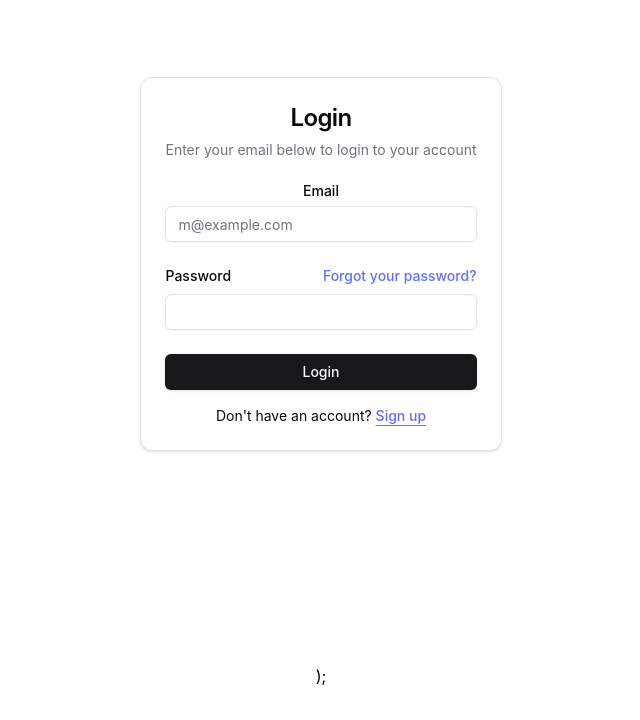
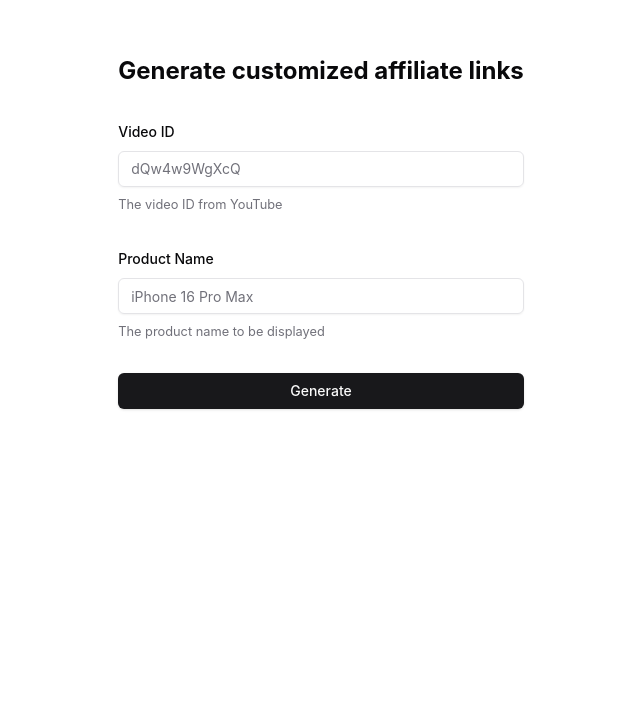
Before and after one commit to Computing-Collective/Flink, a React (Vite) app in the folder frontend/: page /generate in a window 1280 px wide. Before the commit this address led to /. Shown: the part 168-888 px from the top of the page, without its empty margins (319-959 px from the left). After the commit the page ends 800 px from the top, so only its background shows below. Built offline with nearby package versions, Linux system fonts and the light colour scheme.

Commit message:
add loading spinner, change textarea to productname, videoid add videoId parsing

```diff
--- a/frontend/package.json
+++ b/frontend/package.json
@@ -10,6 +10,7 @@
     "preview": "vite preview"
   },
   "dependencies": {
+    "@hookform/resolvers": "^3.10.0",
     "@radix-ui/react-label": "^2.1.1",
     "@radix-ui/react-navigation-menu": "^1.2.3",
     "@radix-ui/react-slot": "^1.1.1",
@@ -18,9 +19,11 @@
     "lucide-react": "^0.473.0",
     "react": "^18.3.1",
     "react-dom": "^18.3.1",
+    "react-hook-form": "^7.54.2",
     "react-router-dom": "^7.1.3",
     "tailwind-merge": "^2.6.0",
-    "tailwindcss-animate": "^1.0.7"
+    "tailwindcss-animate": "^1.0.7",
+    "zod": "^3.24.1"
   },
   "devDependencies": {
     "@eslint/js": "^9.17.0",
--- a/frontend/src/App.tsx
+++ b/frontend/src/App.tsx
@@ -5,7 +5,7 @@ import Generate from "@/pages/Generate";
 import AuthRoute from "@/components/AuthRoute";
 
 function App() {
-  const isAuthenticated = false;
+  const isAuthenticated = true; // TODO add auth
 
   return (
     <>
@@ -23,7 +23,6 @@ function App() {
           />
         </Routes>
       </Router>
-      );
     </>
   );
 }
--- /dev/null
+++ b/frontend/src/components/ui/form.tsx
@@ -0,0 +1,176 @@
+import * as React from "react"
+import * as LabelPrimitive from "@radix-ui/react-label"
+import { Slot } from "@radix-ui/react-slot"
+import {
+  Controller,
+  ControllerProps,
+  FieldPath,
+  FieldValues,
+  FormProvider,
+  useFormContext,
+} from "react-hook-form"
+
+import { cn } from "@/lib/utils"
+import { Label } from "@/components/ui/label"
+
+const Form = FormProvider
+
+type FormFieldContextValue<
+  TFieldValues extends FieldValues = FieldValues,
+  TName extends FieldPath<TFieldValues> = FieldPath<TFieldValues>
+> = {
+  name: TName
+}
+
+const FormFieldContext = React.createContext<FormFieldContextValue>(
+  {} as FormFieldContextValue
+)
+
+const FormField = <
+  TFieldValues extends FieldValues = FieldValues,
+  TName extends FieldPath<TFieldValues> = FieldPath<TFieldValues>
+>({
+  ...props
+}: ControllerProps<TFieldValues, TName>) => {
+  return (
+    <FormFieldContext.Provider value={{ name: props.name }}>
+      <Controller {...props} />
+    </FormFieldContext.Provider>
+  )
+}
+
+const useFormField = () => {
+  const fieldContext = React.useContext(FormFieldContext)
+  const itemContext = React.useContext(FormItemContext)
+  const { getFieldState, formState } = useFormContext()
+
+  const fieldState = getFieldState(fieldContext.name, formState)
+
+  if (!fieldContext) {
+    throw new Error("useFormField should be used within <FormField>")
+  }
+
+  const { id } = itemContext
+
+  return {
+    id,
+    name: fieldContext.name,
+    formItemId: `${id}-form-item`,
+    formDescriptionId: `${id}-form-item-description`,
+    formMessageId: `${id}-form-item-message`,
+    ...fieldState,
+  }
+}
+
+type FormItemContextValue = {
+  id: string
+}
+
+const FormItemContext = React.createContext<FormItemContextValue>(
+  {} as FormItemContextValue
+)
+
+const FormItem = React.forwardRef<
+  HTMLDivElement,
+  React.HTMLAttributes<HTMLDivElement>
+>(({ className, ...props }, ref) => {
+  const id = React.useId()
+
+  return (
+    <FormItemContext.Provider value={{ id }}>
+      <div ref={ref} className={cn("space-y-2", className)} {...props} />
+    </FormItemContext.Provider>
+  )
+})
+FormItem.displayName = "FormItem"
+
+const FormLabel = React.forwardRef<
+  React.ElementRef<typeof LabelPrimitive.Root>,
+  React.ComponentPropsWithoutRef<typeof LabelPrimitive.Root>
+>(({ className, ...props }, ref) => {
+  const { error, formItemId } = useFormField()
+
+  return (
+    <Label
+      ref={ref}
+      className={cn(error && "text-destructive", className)}
+      htmlFor={formItemId}
+      {...props}
+    />
+  )
+})
+FormLabel.displayName = "FormLabel"
+
+const FormControl = React.forwardRef<
+  React.ElementRef<typeof Slot>,
+  React.ComponentPropsWithoutRef<typeof Slot>
+>(({ ...props }, ref) => {
+  const { error, formItemId, formDescriptionId, formMessageId } = useFormField()
+
+  return (
+    <Slot
+      ref={ref}
+      id={formItemId}
+      aria-describedby={
+        !error
+          ? `${formDescriptionId}`
+          : `${formDescriptionId} ${formMessageId}`
+      }
+      aria-invalid={!!error}
+      {...props}
+    />
+  )
+})
+FormControl.displayName = "FormControl"
+
+const FormDescription = React.forwardRef<
+  HTMLParagraphElement,
+  React.HTMLAttributes<HTMLParagraphElement>
+>(({ className, ...props }, ref) => {
+  const { formDescriptionId } = useFormField()
+
+  return (
+    <p
+      ref={ref}
+      id={formDescriptionId}
+      className={cn("text-[0.8rem] text-muted-foreground", className)}
+      {...props}
+    />
+  )
+})
+FormDescription.displayName = "FormDescription"
+
+const FormMessage = React.forwardRef<
+  HTMLParagraphElement,
+  React.HTMLAttributes<HTMLParagraphElement>
+>(({ className, children, ...props }, ref) => {
+  const { error, formMessageId } = useFormField()
+  const body = error ? String(error?.message) : children
+
+  if (!body) {
+    return null
+  }
+
+  return (
+    <p
+      ref={ref}
+      id={formMessageId}
+      className={cn("text-[0.8rem] font-medium text-destructive", className)}
+      {...props}
+    >
+      {body}
+    </p>
+  )
+})
+FormMessage.displayName = "FormMessage"
+
+export {
+  useFormField,
+  Form,
+  FormItem,
+  FormLabel,
+  FormControl,
+  FormDescription,
+  FormMessage,
+  FormField,
+}
--- /dev/null
+++ b/frontend/src/components/ui/loading-spinner.tsx
@@ -0,0 +1,30 @@
+import { cn } from "@/lib/utils"
+
+export interface ISVGProps extends React.SVGProps<SVGSVGElement> {
+  size?: number;
+  className?: string;
+}
+
+export const LoadingSpinner = ({
+  size = 24,
+  className,
+  ...props
+}: ISVGProps) => {
+  return (
+    <svg
+      xmlns="http://www.w3.org/2000/svg"
+      width={size}
+      height={size}
+      {...props}
+      viewBox="0 0 24 24"
+      fill="none"
+      stroke="currentColor"
+      strokeWidth="2"
+      strokeLinecap="round"
+      strokeLinejoin="round"
+      className={cn("animate-spin", className)}
+    >
+      <path d="M21 12a9 9 0 1 1-6.219-8.56" />
+    </svg>
+  );
+};
--- a/frontend/src/pages/Generate.tsx
+++ b/frontend/src/pages/Generate.tsx
@@ -1,5 +1,163 @@
-import { Textarea } from "@/components/ui/textarea";
+import { Button } from "@/components/ui/button";
+import { useState } from "react";
+import { LoadingSpinner } from "@/components/ui/loading-spinner";
+import { zodResolver } from "@hookform/resolvers/zod";
+import { useForm } from "react-hook-form";
+import { z } from "zod";
+import {
+  Form,
+  FormControl,
+  FormDescription,
+  FormField,
+  FormItem,
+  FormLabel,
+  FormMessage,
+} from "@/components/ui/form";
+import { Input } from "@/components/ui/input";
+
+const formSchema = z.object({
+  videoId: z
+    .string()
+    .regex(
+      /^(?:https?:\/\/)?(?:m\.|www\.)?(?:youtu\.be\/|youtube\.com\/(?:embed\/|v\/|watch\?v=|watch\?.+&v=))((\w|-){11})(?:\S+)?$/,
+      {
+        message: "Invalid YouTube video ID.",
+      }
+    )
+    .or(
+      z.string().length(11, {
+        message: "Video ID must be exactly 11 characters.",
+      })
+    ),
+  productName: z.string().min(3, {
+    message: "Product name must be at least 3 characters.",
+  }),
+});
 
 export default function Generate() {
-  return <Textarea />;
+  const [isLoading, setIsLoading] = useState<boolean>(false);
+  const [transcript, setTranscript] = useState<string>("");
+  const [link, setLink] = useState<string>("");
+
+  function youtubeParser(url: string): string | Boolean {
+    const regExp =
+      /^.*((youtu.be\/)|(v\/)|(\/u\/\w\/)|(embed\/)|(watch\?))\??v?=?([^#&?]*).*/;
+    const match = url.match(regExp);
+    return match && match[7].length == 11 ? match[7] : false;
+  }
+
+  // 1. Define your form.
+  const form = useForm<z.infer<typeof formSchema>>({
+    resolver: zodResolver(formSchema),
+    defaultValues: {
+      videoId: "",
+      productName: "",
+    },
+  });
+
+  // 2. Define a submit handler.
+  function onSubmit(values: z.infer<typeof formSchema>) {
+    // Do something with the form values.
+    // ✅ This will be type-safe and validated.
+
+    let videoId = values.videoId;
+    if (values.videoId.length > 11) {
+      const id = youtubeParser(values.videoId);
+      if (id === false) {
+        console.error("Invalid YouTube video ID.");
+        return;
+      }
+      console.log("Video ID: ", id);
+      videoId = id;
+    }
+    console.log("Video ID: ", videoId);
+    handleGenerate(videoId, values.productName);
+  }
+
+  const handleGenerate = (video: string, productName: string) => {
+    setIsLoading(true);
+    // Simulate an async operation
+    setTimeout(() => {
+      setIsLoading(false);
+      setLink("https://example.com/affiliate-link");
+      // Add your generate logic here
+    }, 2000);
+  };
+
+  return (
+    <>
+      <h2 className="text-2xl font-bold pb-8">
+        Generate customized affiliate links
+      </h2>
+      <div className="grid grid-cols-1 gap-6">
+        {isLoading ? (
+          <LoadingSpinner className="m-auto" />
+        ) : (
+          <>
+            <Form {...form}>
+              <form
+                onSubmit={form.handleSubmit(onSubmit)}
+                className="space-y-8">
+                <FormField
+                  control={form.control}
+                  name="videoId"
+                  render={({ field }) => (
+                    <>
+                      <FormItem className="text-left">
+                        <FormLabel className="text-left">Video ID</FormLabel>
+                        <FormControl>
+                          <Input placeholder="dQw4w9WgXcQ" {...field} />
+                        </FormControl>
+                        <FormDescription>
+                          The video ID from YouTube
+                        </FormDescription>
+                        <FormMessage />
+                      </FormItem>
+                    </>
+                  )}
+                />
+                <FormField
+                  control={form.control}
+                  name="productName"
+                  render={({ field }) => (
+                    <>
+                      <FormItem className="text-left">
+                        <FormLabel className="text-left">
+                          Product Name
+                        </FormLabel>
+                        <FormControl>
+                          <Input placeholder="iPhone 16 Pro Max" {...field} />
+                        </FormControl>
+                        <FormDescription>
+                          The product name to be displayed
+                        </FormDescription>
+                        <FormMessage />
+                      </FormItem>
+                    </>
+                  )}
+                />
+                <Button type="submit" className="w-full">
+                  Generate
+                </Button>
+              </form>
+            </Form>
+            {link && (
+              <div className="border border-gray-200 rounded-md p-4">
+                <h3 className="text-lg font-bold pb-4">
+                  Personalized Affiliate Link
+                </h3>
+                <a
+                  href={link}
+                  target="_blank"
+                  rel="noopener noreferrer"
+                  className="text-blue-600 underline">
+                  {link}
+                </a>
+              </div>
+            )}
+          </>
+        )}
+      </div>
+    </>
+  );
 }
--- a/frontend/tailwind.config.js
+++ b/frontend/tailwind.config.js
@@ -13,7 +13,7 @@ export default {
   			sm: 'calc(var(--radius) - 4px)'
   		},
   		colors: {
-  			background: 'hsl(var(--background))',
+  			background: 'cssl(var(--background))',
   			foreground: 'hsl(var(--foreground))',
   			card: {
   				DEFAULT: 'hsl(var(--card))',
```
Also changed, not shown: 1 other file (tests, documents, lock files or other folders).
